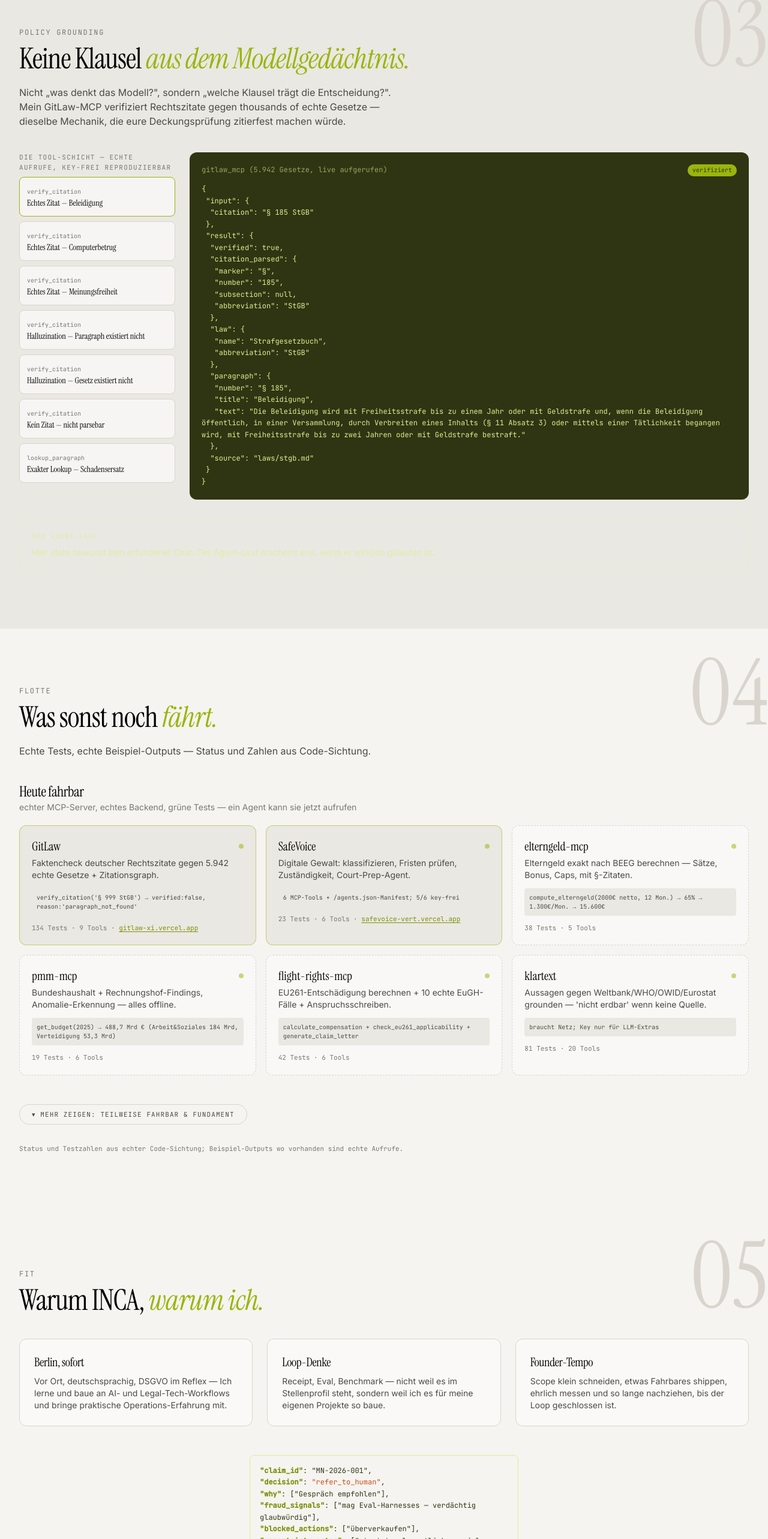
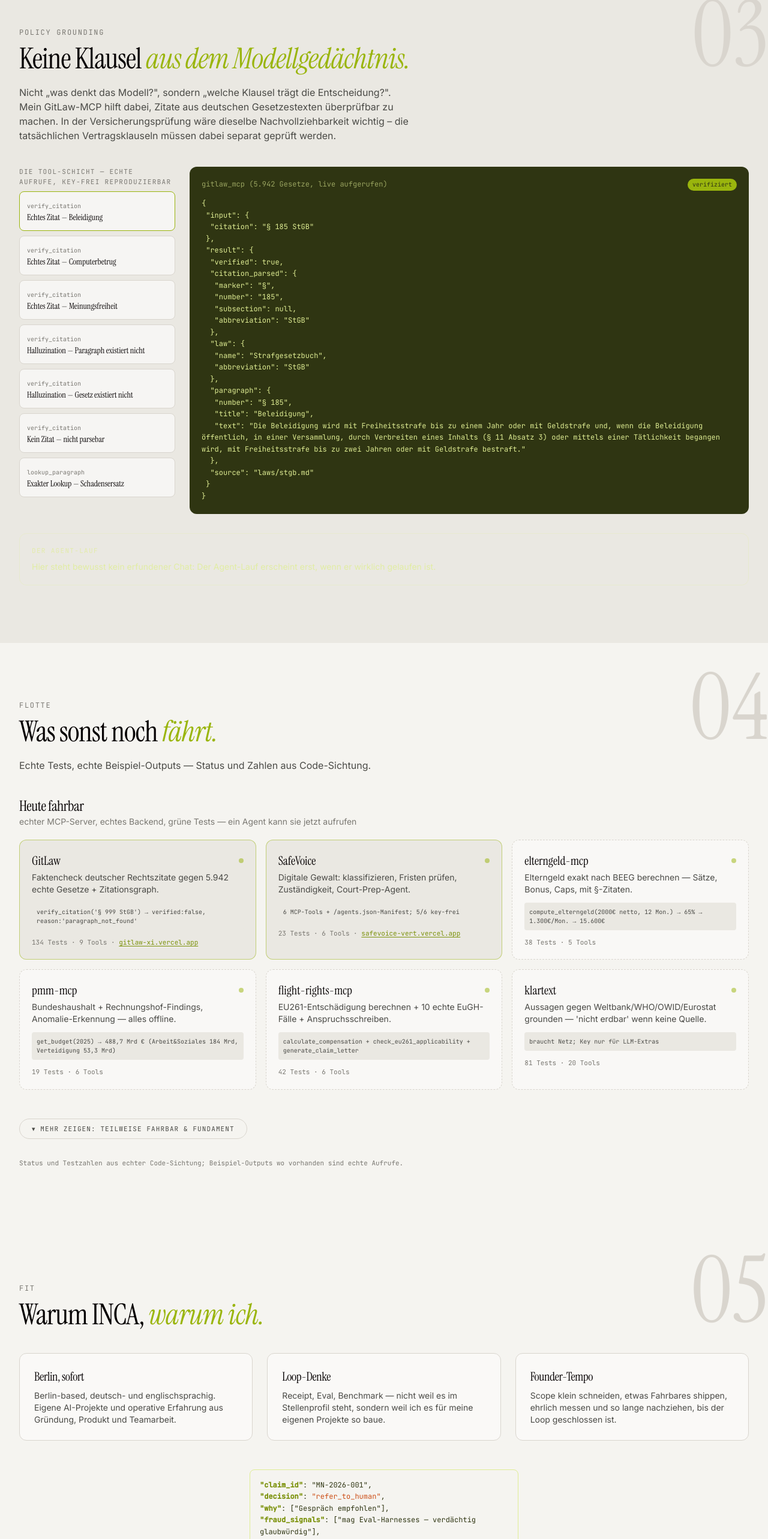
Before and after one commit to mikelninh/inca-demo, a React (Vite) app: page / in a window 1280 px wide. Shown: the part 4091-6657 px from the top of the page at 60% size. Built offline with nearby package versions, Linux system fonts and the light colour scheme.

Commit message:
Polish policy grounding copy and replace exaggerated applicant claims

```diff
--- a/src/strings.ts
+++ b/src/strings.ts
@@ -70,7 +70,7 @@ const de = {
     titlePre: 'Keine Klausel ',
     titleEm: 'aus dem Modellgedächtnis.',
     intro:
-      'Nicht „was denkt das Modell?", sondern „welche Klausel trägt die Entscheidung?". Mein GitLaw-MCP verifiziert Rechtszitate gegen thousands of echte Gesetze — dieselbe Mechanik, die eure Deckungsprüfung zitierfest machen würde.',
+      'Nicht „was denkt das Modell?", sondern „welche Klausel trägt die Entscheidung?". Mein GitLaw-MCP hilft dabei, Zitate aus deutschen Gesetzestexten überprüfbar zu machen. In der Versicherungsprüfung wäre dieselbe Nachvollziehbarkeit wichtig – die tatsächlichen Vertragsklauseln müssen dabei separat geprüft werden.',
     toolTitle: 'Die Tool-Schicht — echte Aufrufe, key-frei reproduzierbar',
     agentTitle: 'Der Agent-Lauf',
     agentNotRun:
@@ -96,7 +96,7 @@ const de = {
     points: [
       {
         title: 'Berlin, sofort',
-        body: 'Vor Ort, deutschsprachig, DSGVO im Reflex — Ich lerne und baue an AI- und Legal-Tech-Workflows und bringe praktische Operations-Erfahrung mit.',
+        body: 'Berlin-based, deutsch- und englischsprachig. Eigene AI-Projekte und operative Erfahrung aus Gründung, Produkt und Teamarbeit.',
       },
       {
         title: 'Loop-Denke',
@@ -204,7 +204,7 @@ const en: typeof de = {
     titlePre: 'No clause ',
     titleEm: 'from model memory.',
     intro:
-      'Not "what does the model think?" but "which clause supports the decision?". My GitLaw MCP verifies legal citations against thousands of real statutes — the same mechanics that would make your coverage checks citation-proof.',
+      'Not "what does the model think?" but "which clause supports the decision?". My GitLaw MCP makes citations from German law sources inspectable. Insurance coverage needs the same traceability, with policy clauses checked separately.',
     toolTitle: 'The tool layer — real calls, reproducible without a key',
     agentTitle: 'The agent run',
     agentNotRun:
@@ -230,7 +230,7 @@ const en: typeof de = {
     points: [
       {
         title: 'Berlin, now',
-        body: 'On site, German-speaking, GDPR as a reflex — I work hands-on on AI and legal-tech workflows and bring practical operations experience.',
+        body: 'Berlin-based, fluent in German and English, with hands-on AI projects and experience across product, operations and running a business.',
       },
       {
         title: 'Loop thinking',
```
